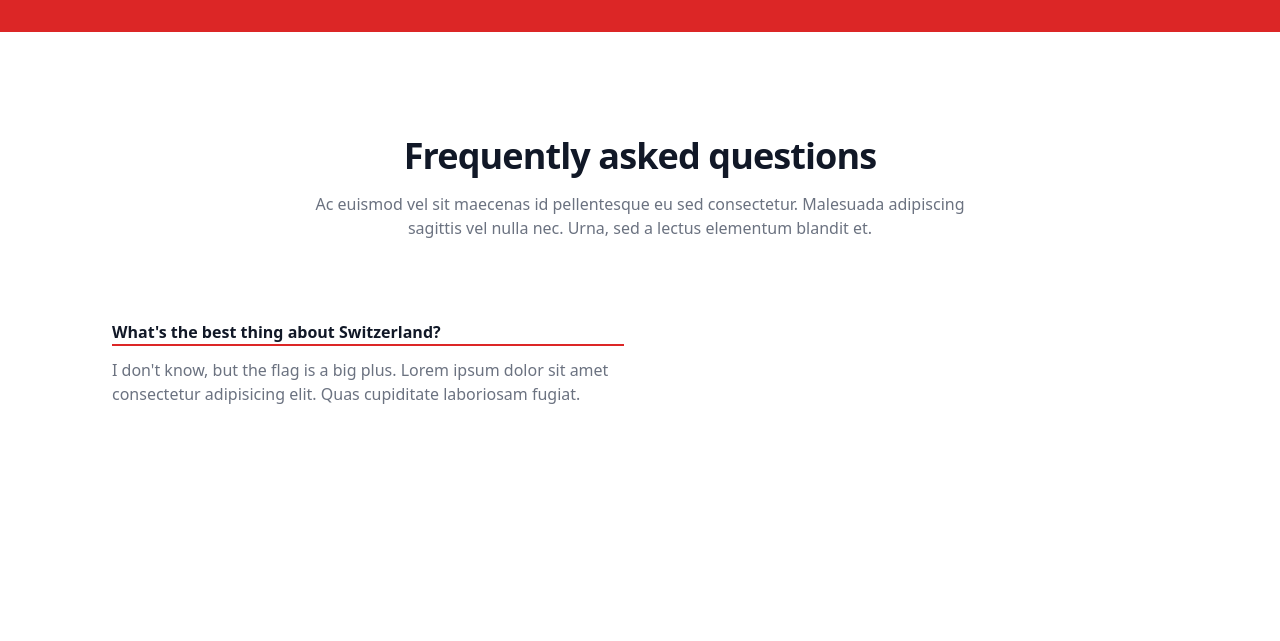
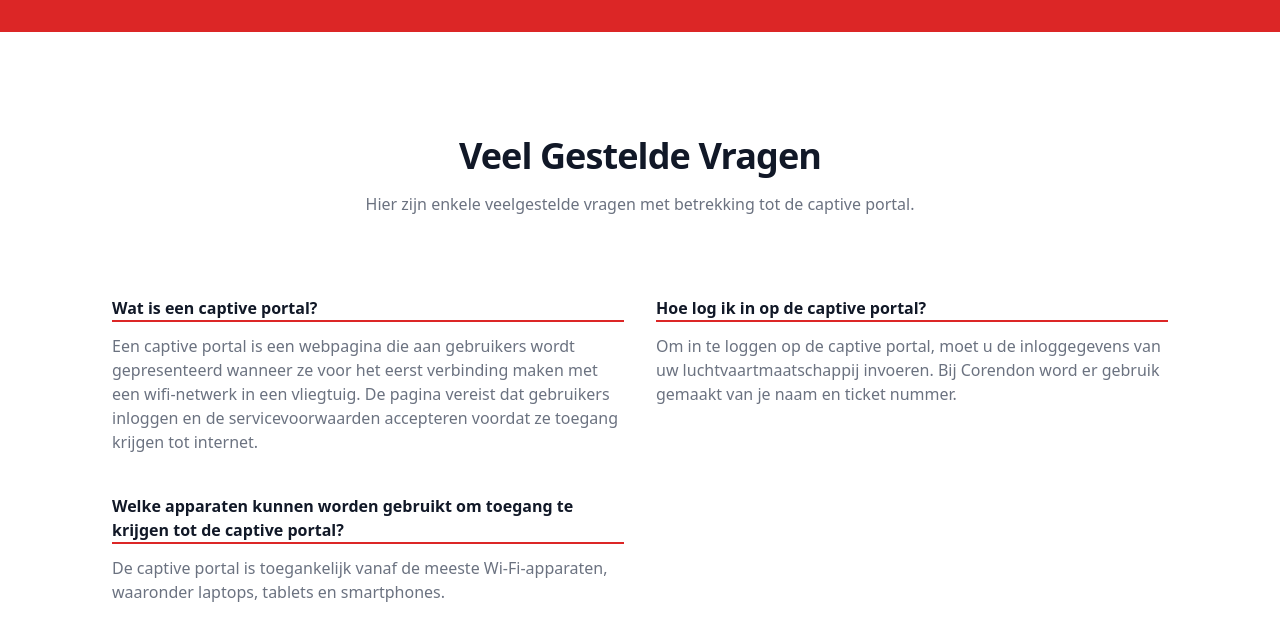
Before and after one commit to teunvanderploeg/corendon-captive-portal, a Flask app: page /info in a window 1280 px wide. Shown: the part 64-705 px from the top of the page. Run offline with Flask 2, Linux system fonts and the light colour scheme; style sheets or scripts are compiled from the project's sources; some libraries are stand-ins or nearby versions.

Commit message:
Add text to the site. Add extra checks

```diff
--- a/app.py
+++ b/app.py
@@ -1,6 +1,7 @@
 from flask import Flask, render_template, request, session, flash, redirect, url_for
 from flask_mysqldb import MySQL
 import requests
+import os
 app = Flask(__name__)
 
 app.config['SECRET_KEY'] = 'SUPER SECRET KEY'
@@ -32,12 +33,19 @@ def login():
         # Get the form values
         name = request.form.get('name')
         bookings_number = request.form.get('bookings-number')
+        terms_and_conditions = request.form.get('terms-and-conditions')
 
         user = get_user(bookings_number, name)
+        print(terms_and_conditions)
+        if terms_and_conditions is None:
+            # If the terms of serves is not accept return with an error
+            flash('De algemene voorwaarden moeten geaccepteerd worden')
+            return render_template("login.html")
 
         if user:
             # Set the name in the session
             session['name'] = user[1]
+            # os.system(f'sudo iptables -I FORWARD -s {request.remote_addr} -j ACCEPT')
             return redirect(url_for('home'))
         else:
             # If there is no valide user return with an error
@@ -45,11 +53,11 @@ def login():
             return render_template("login.html")
 
 
-def get_user(bookings_number, name):
+def get_user(bookings_number, input_name):
     # Start sql connection
     cursor = mysql.connection.cursor()
     sql = "SELECT ticket_number, name FROM users WHERE ticket_number = %s AND name = %s"
-    arguments = (bookings_number, name)
+    arguments = (bookings_number, input_name)
 
     # Execute the sql string with the arguments
     cursor.execute(sql, arguments)
@@ -80,10 +88,6 @@ def get_weather_information():
     response = requests.get(url)
     return response.json()['hourly']
 
-def need_to_login():
-    # Checks if the user hase a username
-    print('hi')
-
 
 if __name__ == '__main__':
     app.run(debug=True)
--- a/templates/base.html
+++ b/templates/base.html
@@ -54,13 +54,14 @@
 <div class="w-full h-8 bg-red-600"></div>
 {% with messages = get_flashed_messages() %}
     {% if messages %}
-        <div class="w-full h-8 border-red-600">
-            <ul class=''>
-                {% for message in messages %}
-                    <li>{{ message }}</li>
-                {% endfor %}
-            </ul>
-        </div>
+        <ul>
+            {% for message in messages %}
+                <li class="bg-red-100 mt-2 w-1/2 mx-auto border border-red-400 text-red-700 px-4 py-3 rounded relative text-center">
+                    <strong class="font-bold">Error!</strong>
+                    <span class="block sm:inline">{{ message }}</span>
+                </li>
+            {% endfor %}
+        </ul>
     {% endif %}
 {% endwith %}
 <div class="container mx-auto pt-6">
--- a/templates/info.html
+++ b/templates/info.html
@@ -5,19 +5,35 @@
         <div class="bg-white">
             <div class="max-w-7xl mx-auto sm:px-6 lg:px-8">
                 <div class="max-w-2xl lg:mx-auto lg:text-center">
-                    <h2 class="text-3xl font-extrabold tracking-tight text-gray-900 sm:text-4xl">Frequently asked
-                        questions</h2>
-                    <p class="mt-4 text-gray-500">Ac euismod vel sit maecenas id pellentesque eu sed consectetur.
-                        Malesuada adipiscing sagittis vel nulla nec. Urna, sed a lectus elementum blandit et.</p>
+                    <h2 class="text-3xl font-extrabold tracking-tight text-gray-900 sm:text-4xl">Veel Gestelde Vragen</h2>
+                    <p class="mt-4 text-gray-500">Hier zijn enkele veelgestelde vragen met betrekking tot de captive portal.</p>
                 </div>
                 <div class="mt-20">
                     <dl class="space-y-10 lg:space-y-0 lg:grid lg:grid-cols-2 lg:gap-x-8 lg:gap-y-10">
                         <div>
-                            <dt class="font-semibold text-gray-900 border-b-2 border-red-600">What&#039;s the best thing
-                                about Switzerland?
+                            <dt class="font-semibold text-gray-900 border-b-2 border-red-600">Wat is een captive portal?
                             </dt>
-                            <dd class="mt-3 text-gray-500">I don&#039;t know, but the flag is a big plus. Lorem ipsum
-                                dolor sit amet consectetur adipisicing elit. Quas cupiditate laboriosam fugiat.
+                            <dd class="mt-3 text-gray-500">Een captive portal is een webpagina die aan gebruikers wordt
+                                gepresenteerd wanneer ze voor het eerst verbinding maken met een wifi-netwerk in een
+                                vliegtuig. De pagina vereist dat gebruikers inloggen en de servicevoorwaarden
+                                accepteren voordat ze toegang krijgen tot internet.
+                            </dd>
+                        </div>
+                        <div>
+                            <dt class="font-semibold text-gray-900 border-b-2 border-red-600">Hoe log ik in op de
+                                captive portal?
+                            </dt>
+                            <dd class="mt-3 text-gray-500">Om in te loggen op de captive portal, moet u de inloggegevens
+                                van uw luchtvaartmaatschappij invoeren. Bij Corendon word er gebruik gemaakt van je naam
+                                en ticket nummer.
+                            </dd>
+                        </div>
+                        <div>
+                            <dt class="font-semibold text-gray-900 border-b-2 border-red-600">Welke apparaten kunnen
+                                worden gebruikt om toegang te krijgen tot de captive portal?
+                            </dt>
+                            <dd class="mt-3 text-gray-500">De captive portal is toegankelijk vanaf de meeste
+                                Wi-Fi-apparaten, waaronder laptops, tablets en smartphones.
                             </dd>
                         </div>
                     </dl>
--- a/templates/login.html
+++ b/templates/login.html
@@ -30,9 +30,9 @@
 
                         <div class="flex items-center justify-between">
                             <div class="flex items-center">
-                                <input id="algemene-voorwaarden" name="algemene-voorwaarden" type="checkbox"
+                                <input id="terms-and-conditions" name="terms-and-conditions" type="checkbox" required
                                        class="h-4 w-4 text-red-600 focus:ring-red-500 border-gray-300 rounded">
-                                <label for="algemene-voorwaarden" class="ml-2 block text-sm text-gray-900">Algemene
+                                <label for="terms-and-conditions" class="ml-2 block text-sm text-gray-900">Algemene
                                     voorwaarden accepteren</label>
                             </div>
                         </div>
```
Also changed, not shown: templates/home.html (+19 -11 lines).
